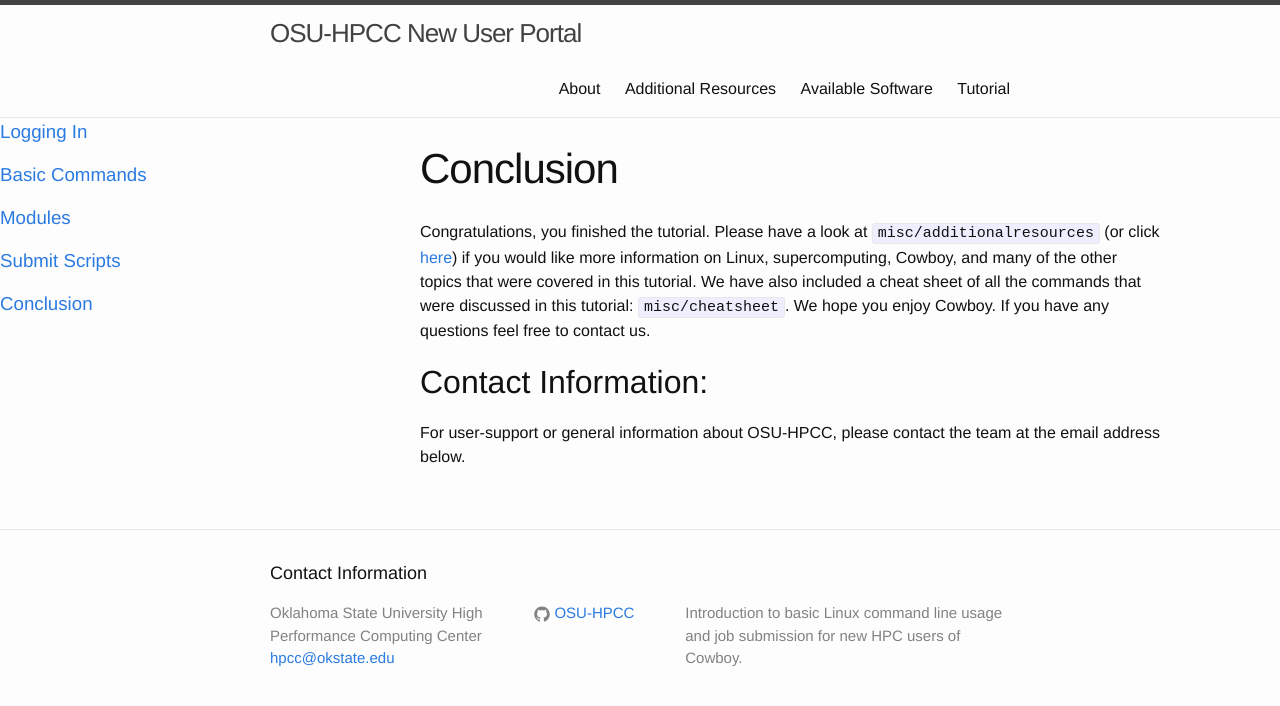
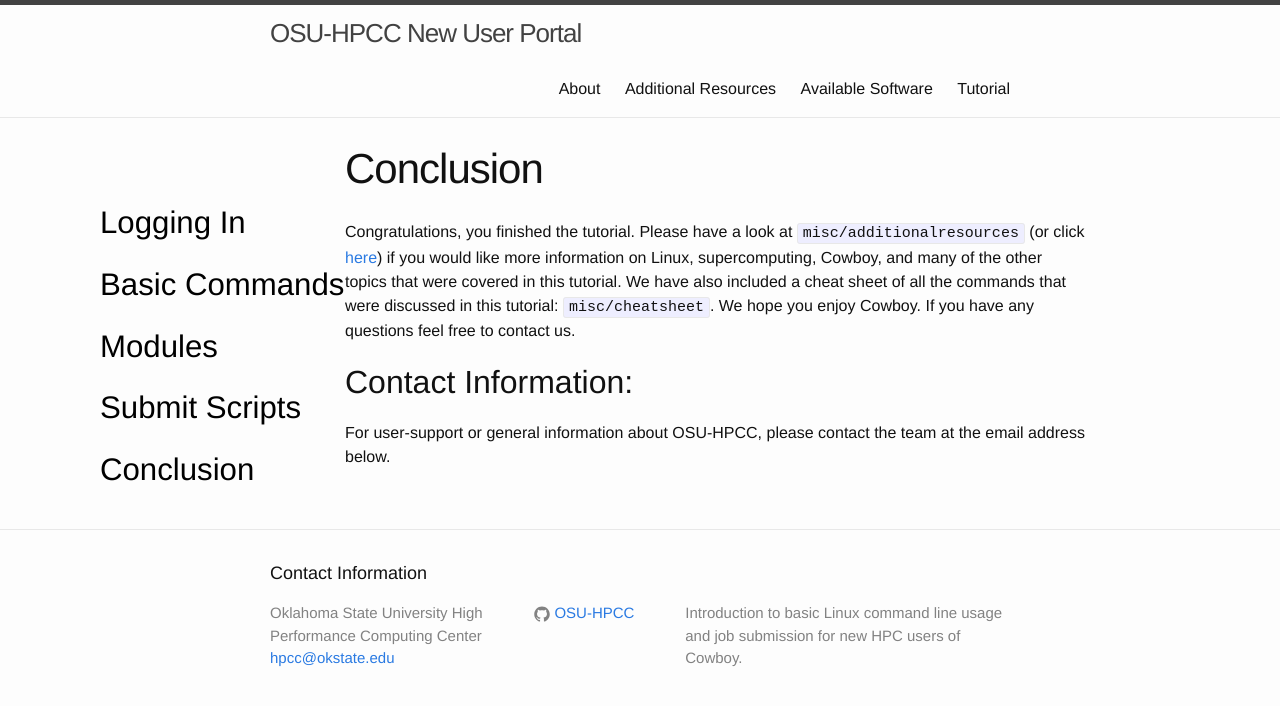
Before and after one commit to OSU-HPCC/New-User-Tutorial, a Jekyll site: the page built from congratulations.md, in a window 1280 px wide. Shown: the top 706 px of the page. Built offline with Jekyll 4.4.1, drawn with Linux system fonts in a browser that asks for light colours.

Commit message:
Sidebar fixed.

```diff
--- a/css/mysheet.css
+++ b/css/mysheet.css
@@ -1,12 +1,19 @@
 .sidebar {
   position: fixed;
   width: 300px;
-  left: 0;
+  left: 100px;
+  top: 200px;
   min-height: 50%;
+  font-size: 20pt;
+ }
+
+.sidebar a {
+  text-decoration: none;
+  color: black;
  }
 
 .tutorialcontent {
-  padding-left: 300px;
+  padding-left: 150px;
  }
 
 .tutorialtext {
```
